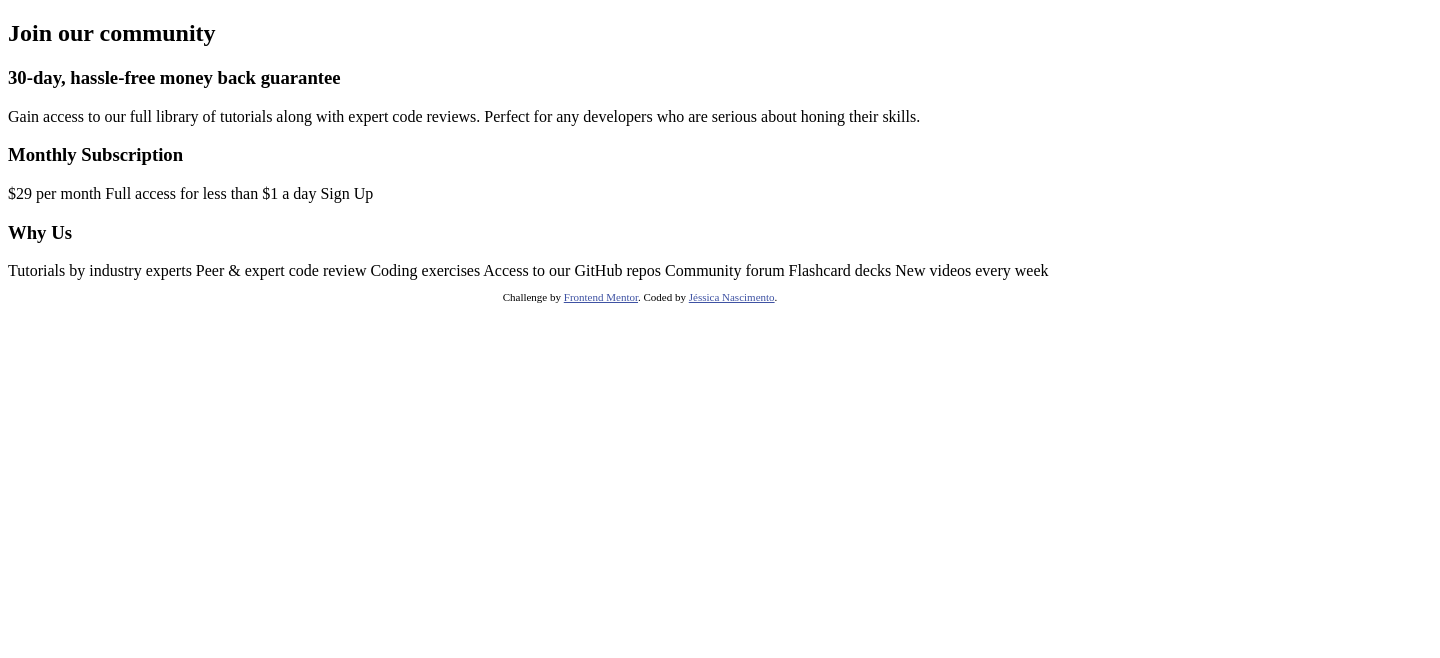
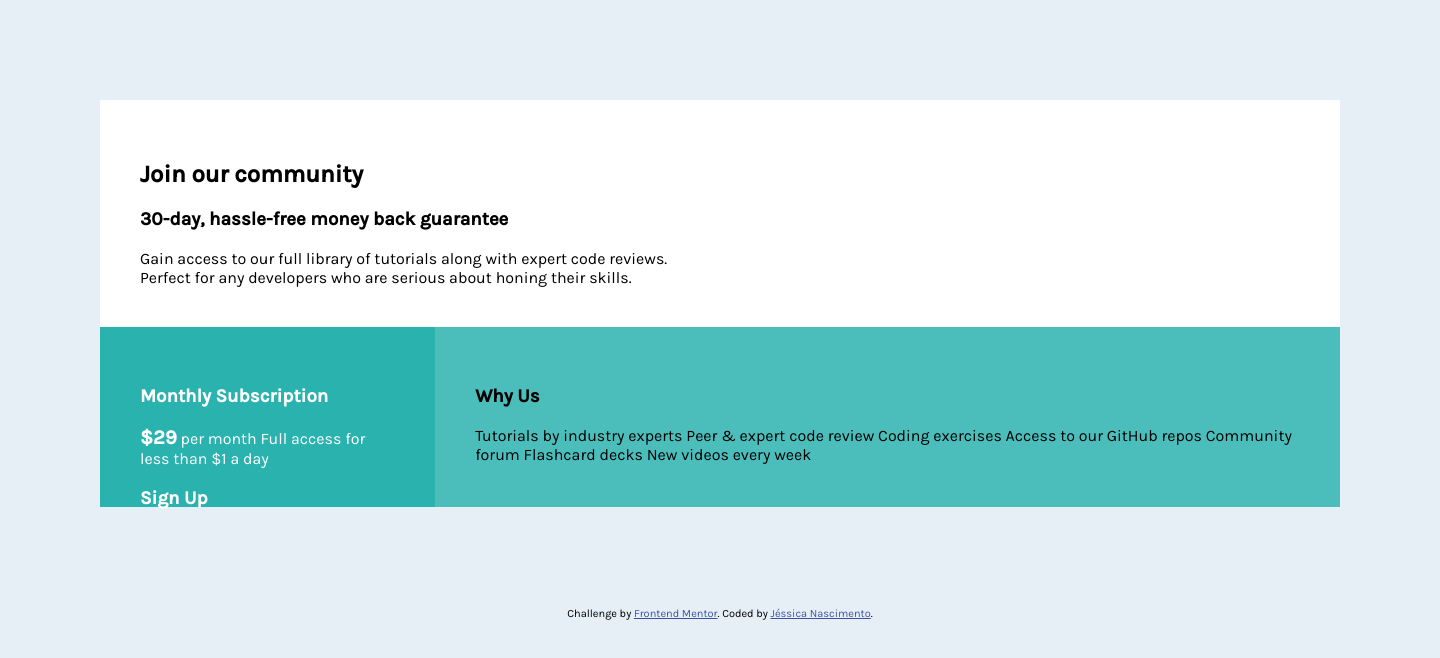
Before and after one commit to jessicacfsb/single-price-grid-component-master, a plain HTML site: page index.html in a window 1280 px wide. Shown: the whole page, 1440 px wide, since content can reach past the window. Drawn offline with Linux system fonts and the light colour scheme.

Commit message:
alteração03

```diff
--- a/estilo.css
+++ b/estilo.css
@@ -1,2 +1,43 @@
+body{
+    margin: 0px;
+    padding: 0px;
+    font-family: 'Karla';
+    font-size: 16px;
+    width: 1440px;
+    background-color: hsl(204, 43%, 93%);
+}
+
+.container{
+    margin: 100px;
+    display: block;
+}
+
+.principal{
+    background-color: hsl(0, 100%, 100%);
+    padding: 40px;
+}
+
+.container2{
+    display: flex;
+}
+
+.subscription{
+    background-color: hsl(179, 62%, 43%);
+    color: hsl(0, 100%, 100%);
+    padding: 40px;
+    height: 100px;
+}
+
+.subscription span{
+    font-weight: 900;
+    font-size: 20px;
+}
+
+.why-us{
+    background-color: hsl(179, 47%, 52%);
+     padding: 40px;
+}
+
+/*----------------------------------------------------*/
 .attribution { font-size: 11px; text-align: center; }
-    .attribution a { color: hsl(228, 45%, 44%); }
+.attribution a { color: hsl(228, 45%, 44%); }
--- a/index.html
+++ b/index.html
@@ -10,23 +10,40 @@
 
   <link rel="stylesheet" type="text/css" href="estilo.css">
 
+  <link href="https://fonts.googleapis.com/css2?family=Karla:wght@300;400;500&display=swap" rel="stylesheet">
+
 </head>
+
 <body>
+
+  <div class="container">
+
+    <div class="principal">
 
       <h2>Join our community</h2>
 
       <h3>30-day, hassle-free money back guarantee</h3>
 
-  Gain access to our full library of tutorials along with expert code reviews.
+      Gain access to our full library of tutorials along with expert code reviews.<br>
       Perfect for any developers who are serious about honing their skills.
+
+    </div>
+
+    <div class="container2">
+
+      <div class="subscription">
 
         <h3>Monthly Subscription</h3>
 
-  &dollar;29 per month
+        <span>&dollar;29</span> per month
 
         Full access for less than &dollar;1 a day
 
-  Sign Up
+        <h3>Sign Up</h3>
+
+      </div>
+
+        <div class="why-us">
 
           <h3>Why Us</h3>
 
@@ -38,6 +55,10 @@
           Flashcard decks
           New videos every week
 
+        </div>
+    </div>
+  </div>
+
   <footer>
     <p class="attribution">
       Challenge by <a href="https://www.frontendmentor.io?ref=challenge" target="_blank">Frontend Mentor</a>.
```
Lines whose indentation alone changed are shown as unchanged.
